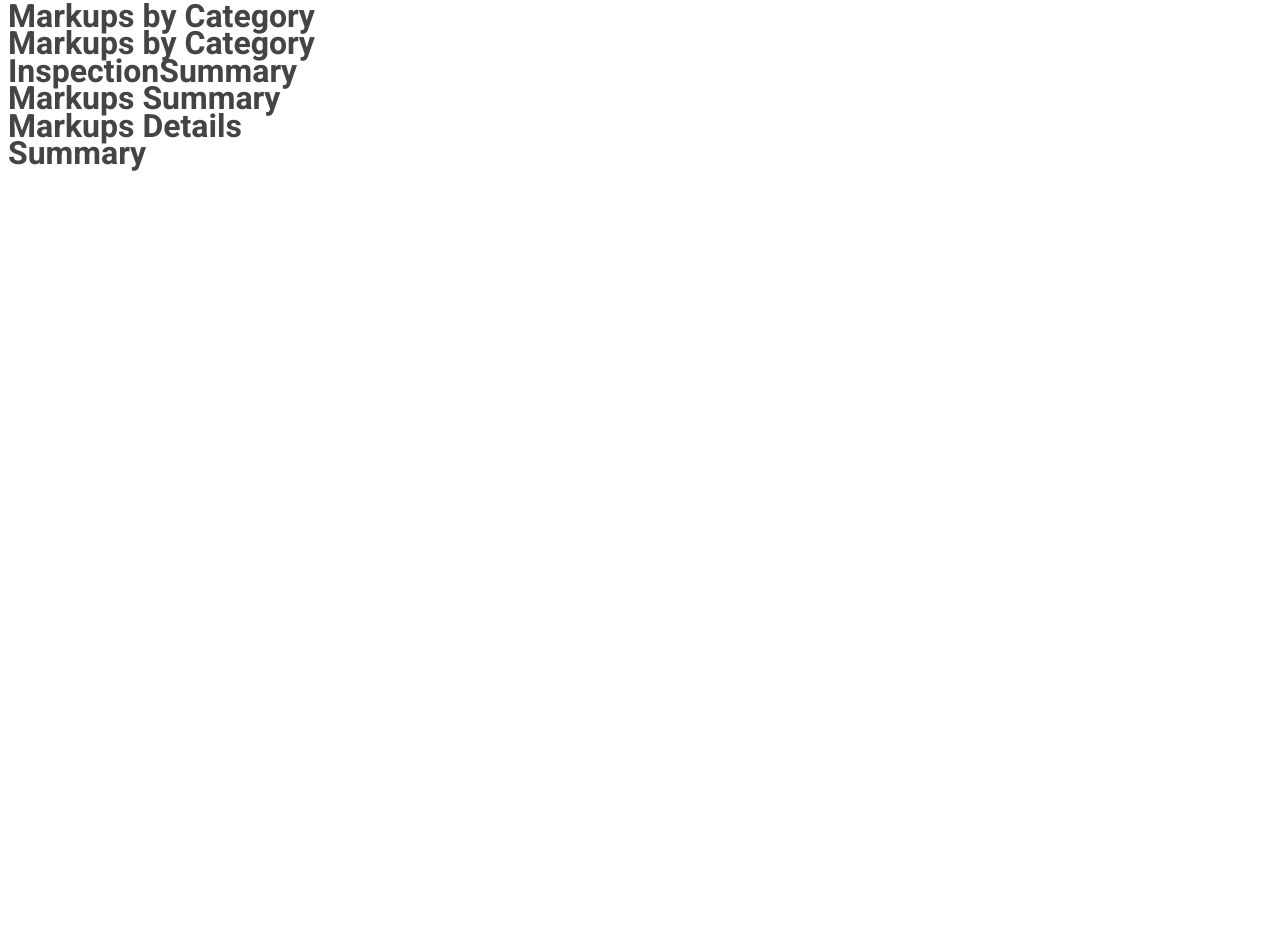
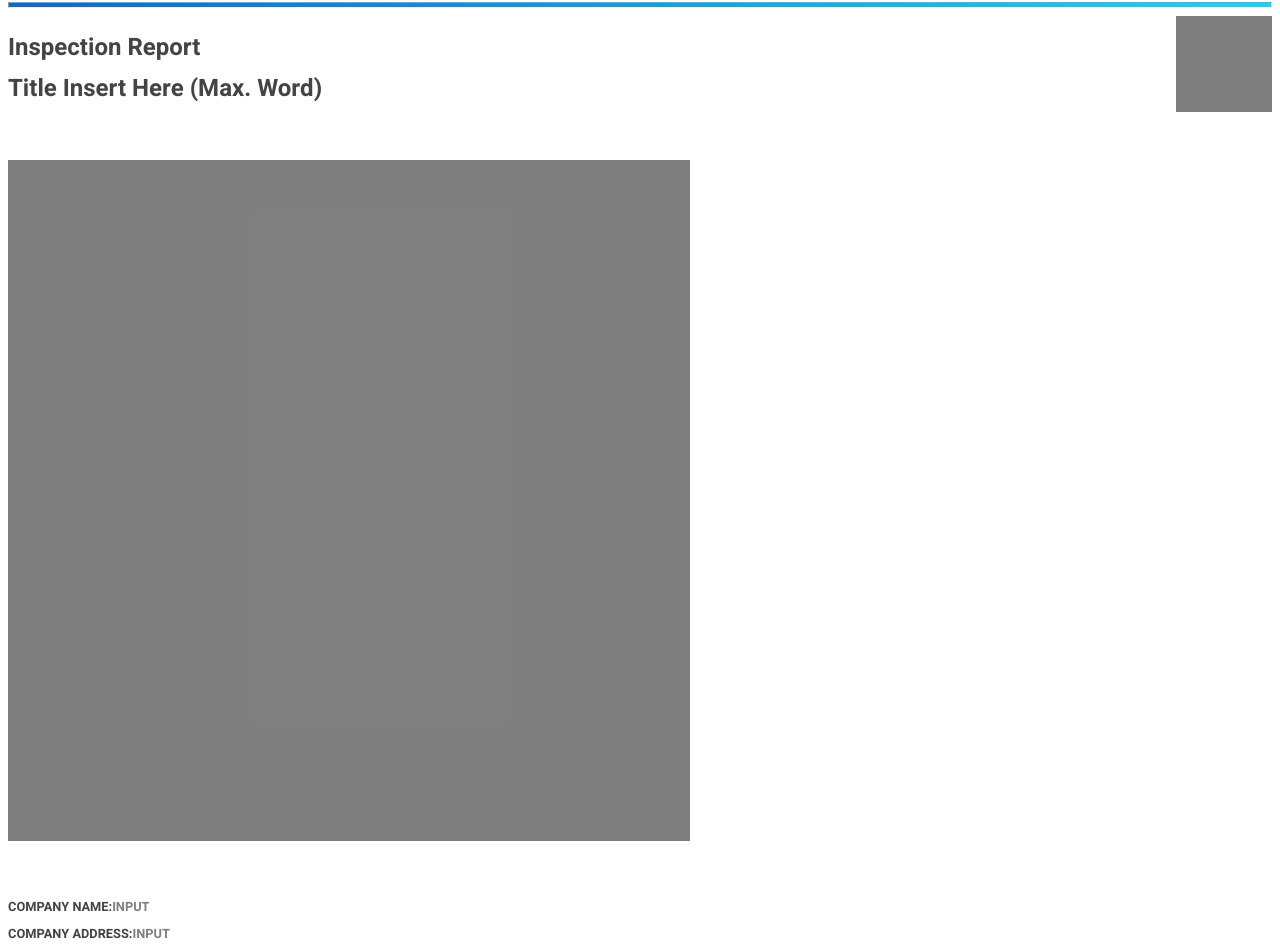
Before and after one commit to chowjiaming/pptr-test, a React app: page / in a window 1280 px wide. Shown: the part 42-994 px from the top of the page. Before the commit the page ends 800 px from the top, so only its background shows below. Built offline with nearby package versions, Linux system fonts and the light colour scheme.

Commit message:
added detail and title page

```diff
--- a/package.json
+++ b/package.json
@@ -6,7 +6,8 @@
   "scripts": {
     "start": "webpack-dev-server .",
     "build": "webpack .",
-    "print": "node hn.js"
+    "print": "node hn.js",
+    "format": "prettier --write '**/*.{js,jsx,ts,tsx}'"
   },
   "author": "chowjiaming",
   "license": "ISC",
@@ -23,6 +24,7 @@
     "eslint-config-airbnb-base": "^15.0.0",
     "eslint-config-prettier": "^8.3.0",
     "eslint-plugin-jest": "^26.1.0",
+    "prettier": "^2.7.1",
     "ts-loader": "^9.3.1",
     "webpack": "^5.68.0",
     "webpack-cli": "^4.9.2",
--- a/src/components/TitlePage.tsx
+++ b/src/components/TitlePage.tsx
@@ -1,11 +1,56 @@
 import React from 'react';
-import { HeadingBar } from './shared/HeadingBar';
+import {HeadingBar} from './shared/HeadingBar';
+import {Details} from './shared/Details';
+import styled from 'styled-components';
 
 export function TitlePage(): JSX.Element {
   return (
     <>
-      <h1 className='small-upper'>Date of Issue</h1>
-      <HeadingBar />
+      <FlexWrapper>
+        <h1 className="small-upper">Date of Issue</h1>
+        <p className="small-upper dark">
+          {new Date().toISOString().slice(0, 10)}
+        </p>
+      </FlexWrapper>
+      <HeadingBar className="inline-hr" />
+      <FlexWrapper>
+        <FlexWrapperInner>
+          <h2>Inspection Report</h2>
+          <h2>Title Insert Here &#40;Max. Word&#41;</h2>
+        </FlexWrapperInner>
+        <TitleThumbnailPlaceholder />
+      </FlexWrapper>
+      <TitleImagePlaceholder />
+      <Details
+        titleData={{
+          companyName: 'input',
+          companyAddress: 'input',
+          reviewer: 'first and last name',
+        }}
+      />
     </>
   );
 }
+
+const FlexWrapper = styled.div`
+  display: flex;
+  justify-content: space-between;
+`;
+const FlexWrapperInner = styled.div`
+  display: flex;
+  flex-direction: column;
+  justify-content: center;
+  line-height: 1.3;
+`;
+const TitleThumbnailPlaceholder = styled.div`
+  width: 1in;
+  height: 1in;
+  background: ${({theme}) => theme.colours.midBlack};
+`;
+
+const TitleImagePlaceholder = styled.div`
+  width: 7.1in;
+  height: 7.1in;
+  margin: 0.5in 0;
+  background: ${({theme}) => theme.colours.midBlack};
+`;
--- a/src/components/shared/Details.tsx
+++ b/src/components/shared/Details.tsx
@@ -1,9 +1,36 @@
 import React from 'react';
+import {TitleData, MarkupData, ImageData} from '../../interfaces';
+import styled from 'styled-components';
 
-export function Details(): JSX.Element {
+type Props = {
+  titleData?: TitleData;
+  markupData?: MarkupData;
+  imageData?: ImageData;
+};
+
+export function Details(props: Props): JSX.Element {
   return (
     <>
-      <h1>Details</h1>
+      {props.titleData && (
+        <>
+          <FlexWrapper>
+            <h3 className="small-upper">Company Name: </h3>
+            <p className="small-upper dark">{props.titleData.companyName}</p>
+          </FlexWrapper>
+          <FlexWrapper>
+            <h3 className="small-upper">Company Address: </h3>
+            <p className="small-upper dark">{props.titleData.companyAddress}</p>
+          </FlexWrapper>
+          <FlexWrapper>
+            <h3 className="small-upper">Reviwed By: </h3>
+            <p className="small-upper dark">{props.titleData.reviewer}</p>
+          </FlexWrapper>
+        </>
+      )}
     </>
   );
 }
+
+const FlexWrapper = styled.div`
+  display: flex;
+`;
--- a/src/components/shared/HeadingBar.tsx
+++ b/src/components/shared/HeadingBar.tsx
@@ -1,6 +1,6 @@
 import styled from 'styled-components';
 
 export const HeadingBar = styled.hr`
-    background: ${({theme}) => theme.gradient};
-    height: 6px;
+  background: ${({theme}) => theme.gradient};
+  height: 6px;
 `;
--- /dev/null
+++ b/src/interfaces.ts
@@ -0,0 +1,20 @@
+export interface TitleData {
+  companyName: string;
+  companyAddress: string;
+  reviewer: string;
+}
+
+export interface MarkupData {
+  markupId?: string;
+  markupCategory?: string;
+  markupSeverity?: string;
+  markupFindings?: string;
+  measurements?: string;
+  location?: string;
+}
+
+export interface ImageData {
+  imageName?: string;
+  markupNumber?: number;
+  imageLocation?: string;
+}
--- a/src/styles/GlobalStyle.ts
+++ b/src/styles/GlobalStyle.ts
@@ -1,11 +1,10 @@
 import {createGlobalStyle} from 'styled-components';
-import {theme} from './theme';
 
 export const GlobalStyle = createGlobalStyle`
   @media print {
     @page {
       size: A4 portrait;
-      margin: 2cm;
+      margin: 0.5in;
     }
   }
   /* start new page at each h1 */
@@ -19,6 +18,14 @@ export const GlobalStyle = createGlobalStyle`
   h4,
   h5 {
     page-break-after: avoid;
+  }
+  h1,
+  h2,
+  h3,
+  h4,
+  h5,
+  p {
+    margin: 0.1in 0 0 0;
   }
   /* keep tables on one page */
   table,
@@ -36,9 +43,6 @@ export const GlobalStyle = createGlobalStyle`
     font-family: ${({theme}) => theme.fontFamilies.body};
     font-size: 1rem;
     line-height: 1.4em;
-  }
-  h1, h2, h3, h4, h5, h6, p {
-    margin: 0 0 5px;
   }
   img {
     max-width: 100%;
@@ -99,5 +103,7 @@ export const GlobalStyle = createGlobalStyle`
   .small-upper.light {
     color: ${({theme}) => theme.colours.heavyWhite};
   }
-
+  .small-upper.dark {
+    color: ${({theme}) => theme.colours.midBlack};
+  }
 `;
```
Also changed, not shown: public/main.js, 1 other file (tests, documents, lock files or other folders).
